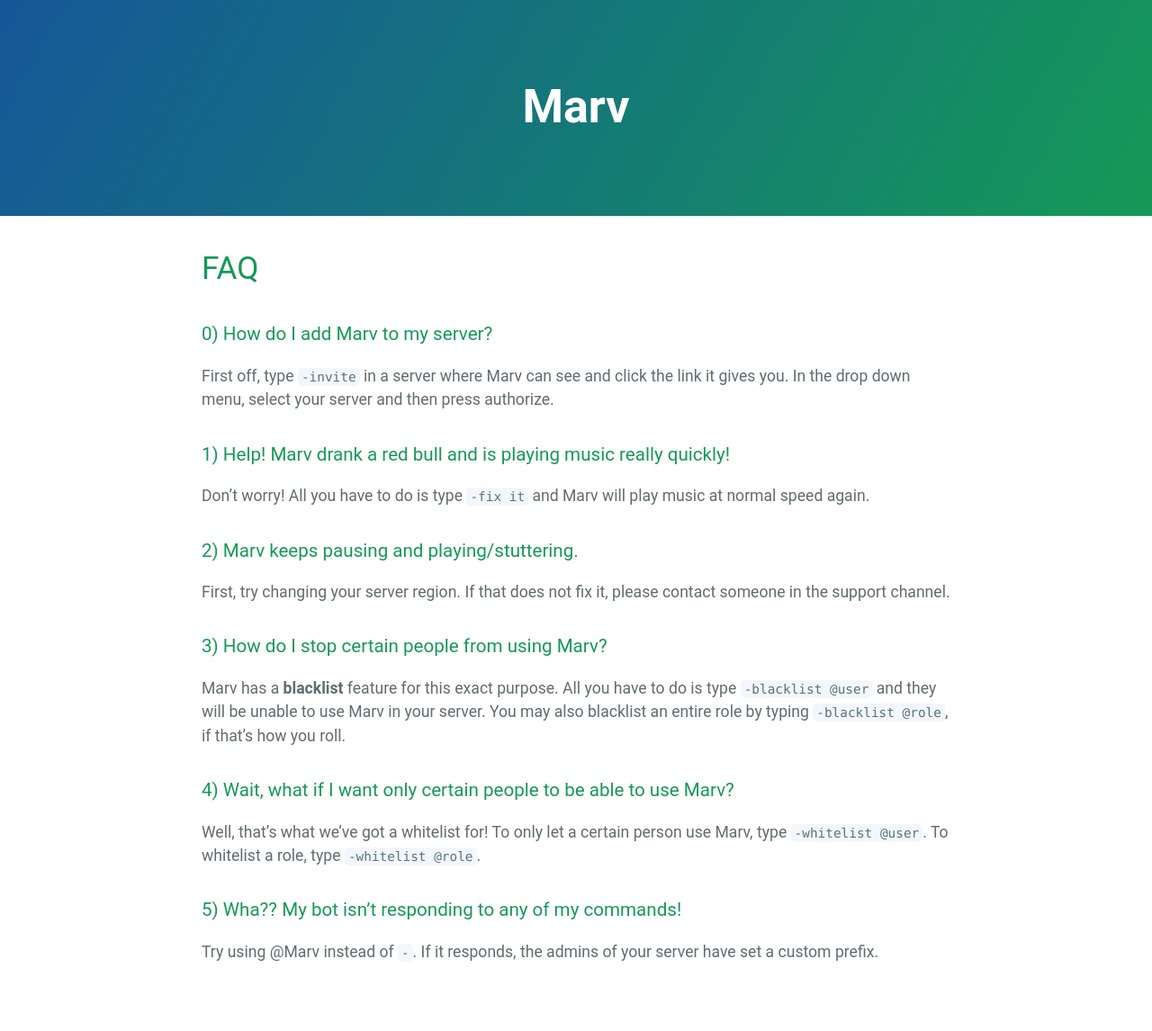
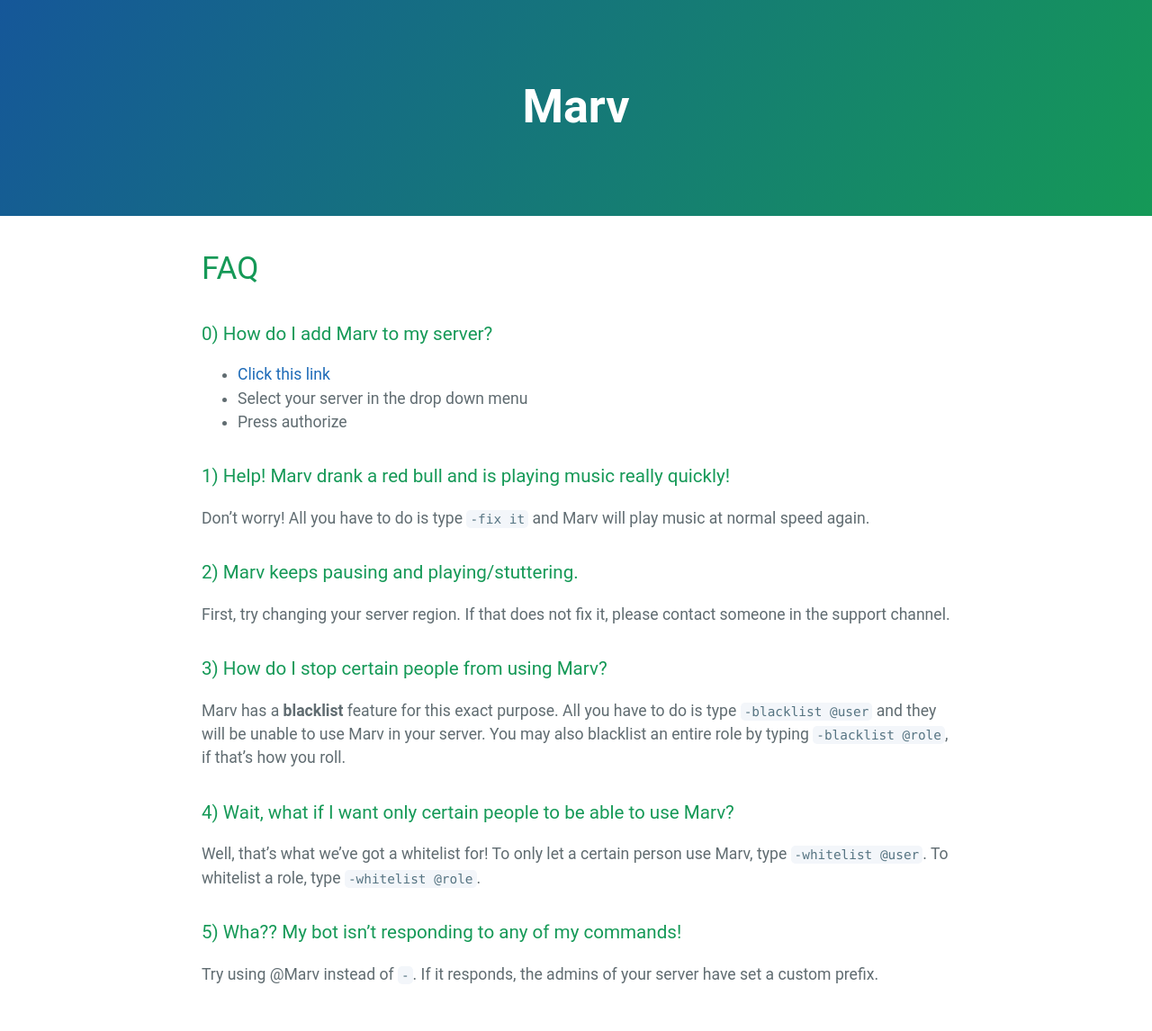
Before and after one commit to mymindishazel/marv-docs, a Jekyll site: the page built from faq.md, in a window 1280 px wide. Shown: the whole page at 90% size. Built offline with Jekyll 4.4.1, drawn with Linux system fonts in a browser that asks for light colours; our own code applies the rules of GitHub Pages for plain Markdown files; before the commit the page ends 1121 px from its top, so only the background shows below that.

Commit message:
Update faq.md

```diff
--- a/faq.md
+++ b/faq.md
@@ -1,7 +1,9 @@
 # FAQ
 
 ### 0) How do I add Marv to my server?
-First off, type `-invite` in a server where Marv can see and click the link it gives you. In the drop down menu, select your server and then press authorize.
+- [Click this link](https://discordapp.com/oauth2/authorize?scope=bot&client_id=234395307759108106&permissions=3263552)
+- Select your server in the drop down menu
+- Press authorize
 
 ### 1) Help! Marv drank a red bull and is playing music really quickly!
 Don't worry! All you have to do is type `-fix it` and Marv will play music at normal speed again.
```
